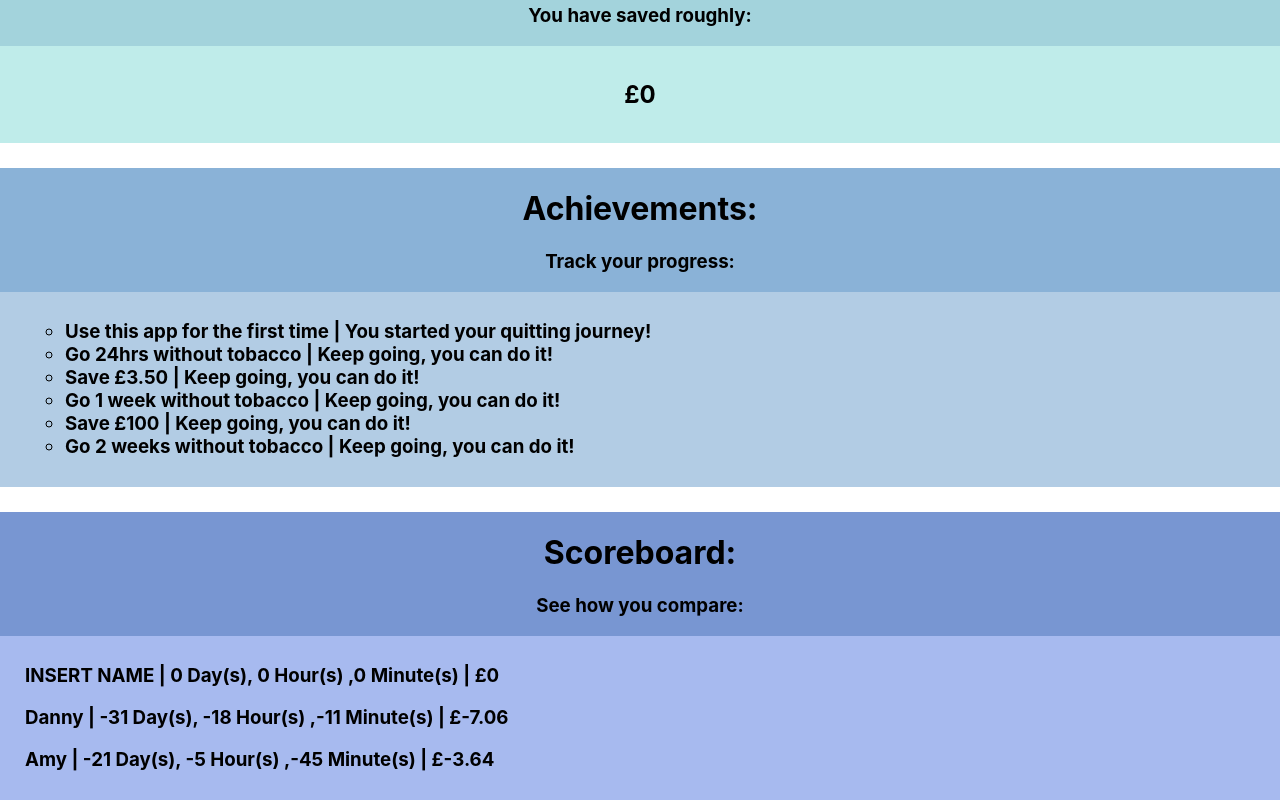
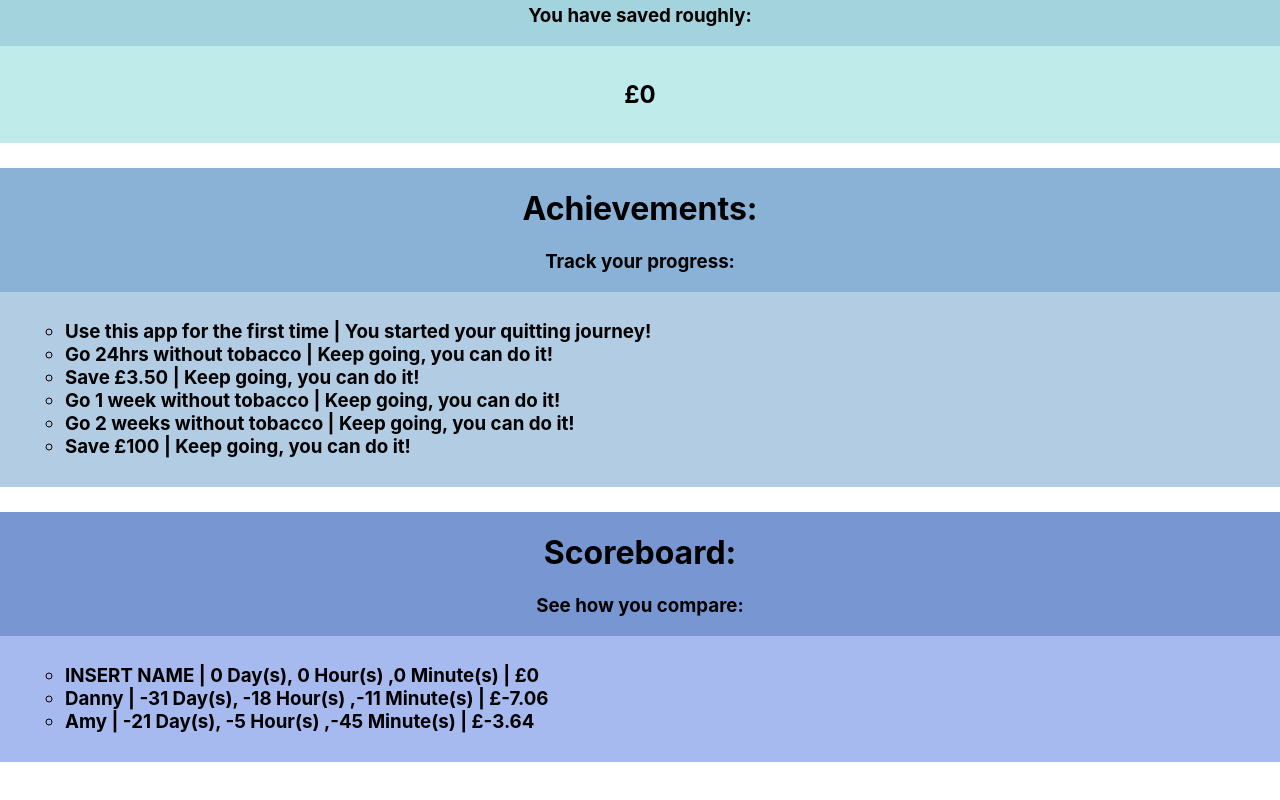
Before and after one commit to Gamedev-Eira/StopKillingYourself, a React (Create React App) app: page / in a window 1280 px wide. Shown: the part 528-1328 px from the top of the page. After the commit the page ends 1290 px from the top, so only its background shows below. Built offline with nearby package versions, Linux system fonts and the light colour scheme.

Commit message:
Fixing Scoreboard and Achievements
They now display through their own render function :D

```diff
--- a/src/App.css
+++ b/src/App.css
@@ -184,7 +184,7 @@
     max-width: 100%;    /*Box width matches the width of the screen*/
     overflow-x: hidden; /*Overflow-x being hidden prevents horizontal scrolling*/
 
-    text-align: left;   /*Aligns content to the left*/
+    text-align: left;   /*Aligns content to the center*/
 
     padding-left: 25px; /*Sets padding around the inside of the box, so contents don't sit directly on the edge*/
     padding-right: 25px;
--- a/src/App.js
+++ b/src/App.js
@@ -1,6 +1,6 @@
 //Main app file - calls all other components and holds key values
-
 import React, { useState } from "react"; //Uses React States - states are used for components that need to be re-rendered, as state updates trigger re-renders
+import Cookies from "js-cookie";
 
 //Imports the 4 "container" compondents - these are self-contained elements of the app that displays (or gathers) certain information
 import AppHeader from './Header/Header';
@@ -26,14 +26,13 @@ export default function App() {
       <AppHeader SetNameValue = {SetNameValue} SetDateValue = {SetDateValue} SetUnitValue = {SetUnitValue} SetPriceValue = {SetPriceValue}/>
 
       {/*Other app elements are called here*/}
-      {/*They recieve the values of the data stored in the state, and then use those as props rather than accessing the state or cookies themselves*/}
-      {/*This was done for data integrity, but also so the functions could preform their own data validation on the data they recieve a bit easier*/}
+      {/*They recieve the values saved in the cookies, as trying to have them access the state caused issues with data not updating correctly between site reloads*/}
       {/*This is also a hold-over from before cookies were implemented - didn't want to re-implement input validation*/}
 
-      <TimerHolder LastUse={DateValue}/>
-      <MoneyHolder CostPerUnit={PriceValue} UnitsPerWeek={UnitValue} LastUse={DateValue}/>
-      <AchievementHolder CostPerUnit={PriceValue} UnitsPerWeek={UnitValue} LastUse={DateValue}/>
-      <ScoreboardHolder UserName = {NameValue} CostPerUnit={PriceValue} UnitsPerWeek={UnitValue} LastUse={DateValue} />
+      <TimerHolder LastUse={Cookies.get('Date')}/>
+      <MoneyHolder CostPerUnit={Cookies.get('Price')} UnitsPerWeek={Cookies.get('Unit')} LastUse={Cookies.get('Date')}/>
+      <AchievementHolder CostPerUnit={Cookies.get('Price')} UnitsPerWeek={Cookies.get('Unit')} LastUse={Cookies.get('Date')}/>
+      <ScoreboardHolder UserName = {Cookies.get('Name')} CostPerUnit={Cookies.get('Price')} UnitsPerWeek={Cookies.get('Unit')} LastUse={Cookies.get('Date')} />
 
     </div> //end div wrapper
 
--- a/src/Classes/Achievements.js
+++ b/src/Classes/Achievements.js
@@ -42,18 +42,26 @@ class Achievement extends BaseClass {
 
     this.interval = setInterval(() => { //Interval runs repeatedly
 
-        //If statements first check if this achievement hasn't been achieved.
-        //If they haven't, the achievement condition is calculated in the same way as in the constructor
+        //achievement condition is calculated in the same way as in the constructor
 
-        if(this.state.Achieved === false && this.AchievementType === "Money") {
+        if(this.AchievementType === "Money") {
             this.setState({Achieved : this.CalculateMoneyCondition() } );
 
-        } if(this.state.Achieved === false && this.AchievementType === "Timer") {
+        } if(this.AchievementType === "Timer") {
             this.setState({Achieved : this.CalculateTimerCondtion() } );
         }
 
     }, 300); //Sets the frequency of how often this function runs to once every 300 milliseconds
 
+  }
+
+  render () {
+
+    return(
+
+      <li><b>{this.ReturnTitle()}</b> | {this.ReturnTagline()}</li>
+
+    );
   }
 
   //ReturnTitle and Return Tagline return the data the Achievement Manager will need to display
--- a/src/Classes/Scoreboard.js
+++ b/src/Classes/Scoreboard.js
@@ -10,8 +10,8 @@ class Scoreboard extends BaseClass {
         //Calls the constructor of the parent Component class
         super(props);
 
-        this.state = {MillesecondsSince: super.CalculateTimeSince(this.props.TimeOfLastUse)};
-        this.state = {MoneySaved: super.CalculateMoneySaved(this.props.MoneySaved)};
+        this.state = {  TimeSince: super.CalculateDaysHoursMinutes(this.props.TimeOfLastUse),
+                        MoneySaved: super.CalculateMoneySaved(this.props.TimeOfLastUse, this.props.CostPerDay) };
 
     }
 
@@ -22,18 +22,28 @@ class Scoreboard extends BaseClass {
         this.interval = setInterval(() => {
 
             //calls CalculateTimeSince, and puts the value of this into TimeSince, which is saved within the state
-            this.setState( {MillesecondsSince: super.CalculateTimeSince(this.props.TimeOfLastUse)} );
-            this.setState( {MoneySaved: super.CalculateMoneySaved(this.props.MoneySaved)} )
+            this.setState( {TimeSince: super.CalculateDaysHoursMinutes(this.props.TimeOfLastUse),
+                            MoneySaved: super.CalculateMoneySaved(this.props.TimeOfLastUse, this.props.CostPerDay) } );
 
         }, 300); // Sets update time to once every 30 seconds
 
-  }
+    }
+
+    render () {
+
+        return (
+
+            <li>{this.ShowName()} | {this.ShowTime()} | {this.ShowMoney()}</li>
+
+        )
+
+    }
 
     //Returns the name to be displayed by the Scoreboard holder
     //The DisplayedName is by default set to INSERT NAME
     //If the name in props isn't a null value, DisplayedName is replaced with the name value in props
     //This is then returned to the user
-    DisplayName(){
+    ShowName(){
         var DisplayedName = "INSERT NAME"
 
         if(!this.props.Name == false) { DisplayedName = this.props.Name}
@@ -41,27 +51,15 @@ class Scoreboard extends BaseClass {
         return (DisplayedName);
     }
 
-    //Displays the time in days, hours, and minutes
-    DisplayTime() {
-        const { days, hours, minutes } = super.CalculateDaysHoursMinutes(this.props.TimeOfLastUse);
+    ShowTime () {
+        const { days, hours, minutes } = this.state.TimeSince;
+
         var ConjounedString = days + " Day(s), " + hours + " Hour(s) ," + minutes + " Minute(s)";
-
         return ( ConjounedString );
     }
 
-    //Displays the money saved by the user
-    DisplayMoney() {
+    ShowMoney () {
         return ( "£" + super.CalculateMoneySaved(this.props.TimeOfLastUse, this.props.CostPerDay) )
-    }
-
-    //Returns the actual value of MillesecondsSince for calculations
-    ReturnMillesecondsSinceLastUse() {
-        return(this.state.MillesecondsSince);
-    }
-
-    //Returns the actual value of MoneySaved for calculations
-    ReturnMoneySaved() {
-        return(this.state.MoneySaved);
     }
 
 }
--- a/src/ContentHolders/AchievementHolder.js
+++ b/src/ContentHolders/AchievementHolder.js
@@ -9,59 +9,54 @@ export default function AchievementHolder(props) {
     var DailyCost = ((props.CostPerUnit * props.UnitsPerWeek) / 7)
 
     //List of achievements being initialised
-    var StartingAchievement = new Achievement(
-        {Title : "Use this app for the first time",
-        Tagline : "You started your quitting journey!",
-        DefaultMessage : "Default",
-        AchievementCondition : 0,
-        AchievementType : "Other",
-        CostPerDay : DailyCost, TimeOfLastUse : props.LastUse }
-    )
+    const AchievementList = [
+    { Title: "Use this app for the first time",
+    Tagline: "You started your quitting journey!",
+    DefaultMessage: "Default",
+    AchievementCondition: 0,
+    AchievementType: "Other",
+    CostPerDay: DailyCost,
+    TimeOfLastUse: props.LastUse },
 
-    var FirstDayAchievement = new Achievement(
-        {Title : "Go 24hrs without tobacco",
-        Tagline : "Only gets easier from here!",
-        DefaultMessage : "Default",
-        AchievementCondition : 1,
-        AchievementType : "Timer",
-        CostPerDay : DailyCost, TimeOfLastUse : props.LastUse }
-    )
+    { Title: "Go 24hrs without tobacco",
+    Tagline: "Only gets easier from here!",
+    DefaultMessage: "Default",
+    AchievementCondition: 1,
+    AchievementType: "Timer",
+    CostPerDay: DailyCost,
+    TimeOfLastUse: props.LastUse },
 
-    var CoffeeAchievement = new Achievement(
-        {Title : "Save £3.50",
-        Tagline : "You saved enough for a coffee - go treat yourself!",
-        DefaultMessage : "Default",
-        AchievementCondition : 3.5,
-        AchievementType : "Money",
-        CostPerDay : DailyCost, TimeOfLastUse : props.LastUse }
-    )
+    { Title: "Save £3.50",
+    Tagline: "You saved enough for a coffee - go treat yourself!",
+    DefaultMessage: "Default",
+    AchievementCondition: 3.5,
+    AchievementType: "Money",
+    CostPerDay: DailyCost,
+    TimeOfLastUse: props.LastUse },
 
-    var FirstWeekAchievement = new Achievement(
-        {Title : "Go 1 week without tobacco",
-        Tagline : "Halfway through the test period!",
-        DefaultMessage : "Default",
-        AchievementCondition : 7,
-        AchievementType : "Timer",
-        CostPerDay : DailyCost, TimeOfLastUse : props.LastUse }
-    )
+    { Title: "Go 1 week without tobacco",
+    Tagline: "Halfway through the test period!",
+    DefaultMessage: "Default",
+    AchievementCondition: 7,
+    AchievementType: "Timer",
+    CostPerDay: DailyCost,
+    TimeOfLastUse: props.LastUse },
 
-    var SecondWeekAchievement = new Achievement(
-        {Title : "Go 2 weeks without tobacco",
-        Tagline : "Thank you for helping me test - you've done great!",
-        DefaultMessage : "Default",
-        AchievementCondition : 14,
-        AchievementType : "Timer",
-        CostPerDay : DailyCost, TimeOfLastUse : props.LastUse }
-    )
+    { Title: "Go 2 weeks without tobacco",
+    Tagline: "Thank you for helping me test - you've done great!",
+    DefaultMessage: "Default",
+    AchievementCondition: 14,
+    AchievementType: "Timer",
+    CostPerDay: DailyCost,
+    TimeOfLastUse: props.LastUse },
 
-    var AverageSpendAchievement = new Achievement(
-        {Title : "Save £100",
-        Tagline : "Think of all the things you can buy!",
-        DefaultMessage : "Default",
-        AchievementCondition : 100,
-        AchievementType : "Money",
-        CostPerDay : DailyCost, TimeOfLastUse : props.LastUse }
-    )
+    { Title: "Save £100",
+    Tagline: "Think of all the things you can buy!",
+    DefaultMessage: "Default",
+    AchievementCondition: 100,
+    AchievementType: "Money",
+    CostPerDay: DailyCost,
+    TimeOfLastUse: props.LastUse } ];
 
     //return HTML elements
     return (
@@ -78,19 +73,14 @@ export default function AchievementHolder(props) {
             </div>
 
             {/*This div holds the achievement text itself*/}
-            <div className='AchievementContentHolderBox'> <ul class="List">
+            <div className='AchievementContentHolderBox'> <ul className="List">
 
-                <h3> {/*Achievements are displayed as h3s - displayed by calling ReturnTitle and ReturnTagline for each achievement*/}
-                <li><b>{StartingAchievement.ReturnTitle()}</b> | {StartingAchievement.ReturnTagline()}</li>
-                <li><b>{FirstDayAchievement.ReturnTitle()}</b> | {FirstDayAchievement.ReturnTagline()}</li>
-                <li><b>{CoffeeAchievement.ReturnTitle()}</b> | {CoffeeAchievement.ReturnTagline()}</li>
-                <li><b>{FirstWeekAchievement.ReturnTitle()}</b> | {FirstWeekAchievement.ReturnTagline()}</li>
-                <li><b>{AverageSpendAchievement.ReturnTitle()}</b> | {AverageSpendAchievement.ReturnTagline()}</li>
-                <li><b>{SecondWeekAchievement.ReturnTitle()}</b> | {SecondWeekAchievement.ReturnTagline()}</li>
+                <h3> {/*Achievements are displayed as h3s - this loop is wrapped in an unordered list, with each output being a list entry
+                Loop goes through each achievement and calls them, which allows them to render*/}
+                    {AchievementList.map((CurrentAchievement, index) => ( <Achievement key={index} {...CurrentAchievement} />) ) }
                 </h3>
-                </ul> {/*Achievements also are stored in an unordered list because I thought it looked better*/}
 
-            </div>
+            </ul></div>
 
         </div>
 
--- a/src/ContentHolders/ScoreboardHolder.js
+++ b/src/ContentHolders/ScoreboardHolder.js
@@ -7,23 +7,18 @@ export default function ScoreboardHolder(props) {
     var DailyCost = ((props.CostPerUnit * props.UnitsPerWeek) / 7);
 
     //Creates a new Scoreboard class instance
-    var UserScoreboardEntry = new Scoreboard(
-        {Name : props.UserName,
-        CostPerDay : DailyCost,
-        TimeOfLastUse : props.LastUse}
-    )
+    const ScoreboardList = [
+    { Name: props.UserName,
+    CostPerDay: DailyCost,
+    TimeOfLastUse: props.LastUse },
 
-    var DannyScoreboardEntry = new Scoreboard(
-        {Name : "Danny",
-        CostPerDay : 0.23,
-        TimeOfLastUse : "2025-07-24T08:13:42"}
-    )
+    { Name: "Danny",
+    CostPerDay: 0.23,
+    TimeOfLastUse: "2025-07-24T08:13:42" },
 
-    var AmyScoreboardEntry = new Scoreboard(
-        {Name : "Amy",
-        CostPerDay : 0.18,
-        TimeOfLastUse : "2025-07-13T19:47:28"}
-    )
+    { Name: "Amy",
+    CostPerDay: 0.18,
+    TimeOfLastUse: "2025-07-13T19:47:28" } ];
 
     //return HTML elements
     return (
@@ -40,15 +35,11 @@ export default function ScoreboardHolder(props) {
             </div>
 
             {/*This div holds the scoreboard text itself*/}
-            <div className='ScoreboardContentHolderBox'>
+            <div className='ScoreboardContentHolderBox'><ul className='List'>
 
-                <h3>{UserScoreboardEntry.DisplayName()} | {UserScoreboardEntry.DisplayTime()} | {UserScoreboardEntry.DisplayMoney()}</h3>
+                <h3> {ScoreboardList.map((CurrentEntry, index) => (<Scoreboard key={index} {...CurrentEntry} /> )) } </h3>
 
-                <h3>{DannyScoreboardEntry.DisplayName()} | {DannyScoreboardEntry.DisplayTime()} | {DannyScoreboardEntry.DisplayMoney()}</h3>
-
-                <h3>{AmyScoreboardEntry.DisplayName()} | {AmyScoreboardEntry.DisplayTime()} | {AmyScoreboardEntry.DisplayMoney()}</h3>
-
-            </div>
+            </ul></div>
 
         </div>
 
```
Also changed, not shown: 15 other files (tests, documents, lock files or other folders).
